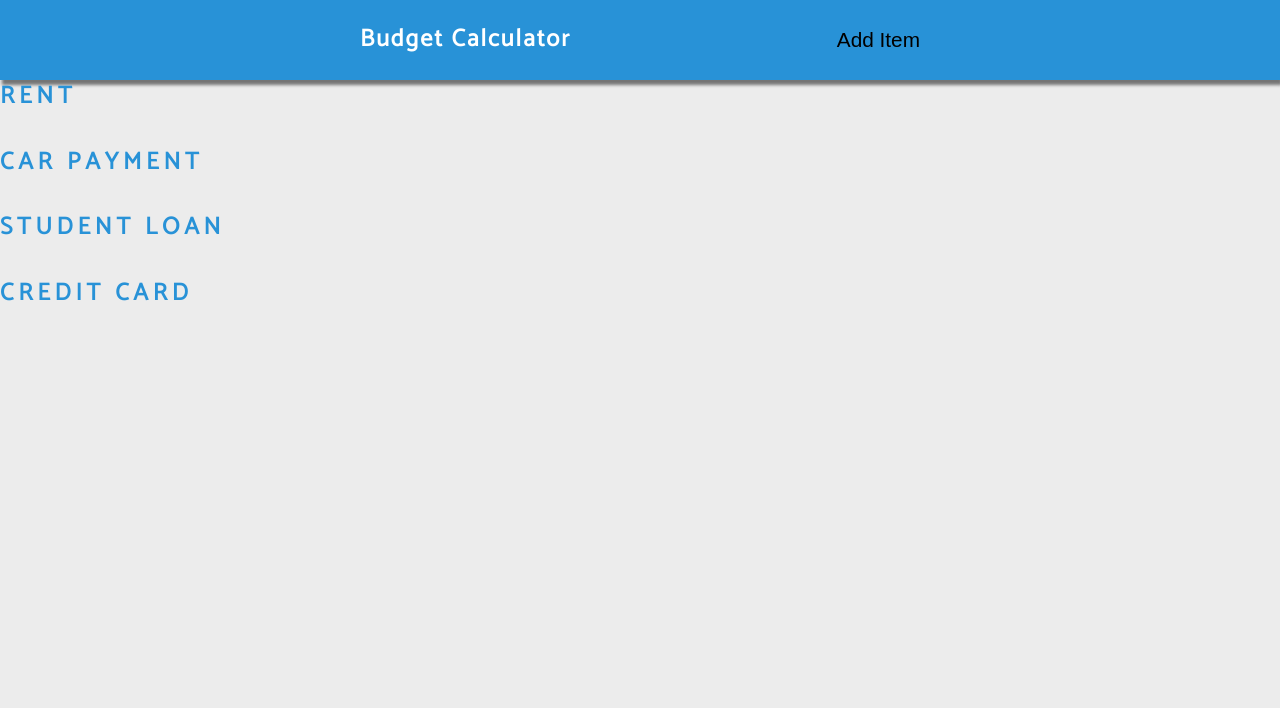
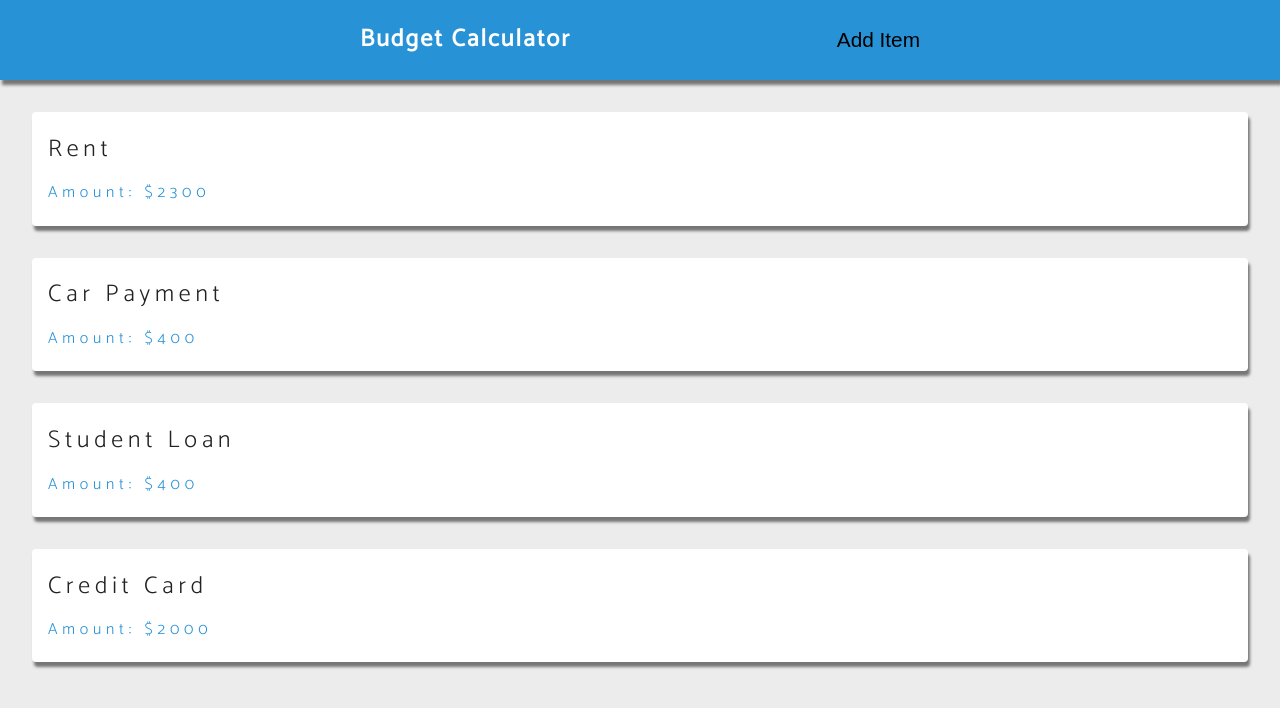
Before and after one commit to MahmonirB/calculator-svelte, a Svelte app: page / in a window 1280 px wide. Shown: the top 708 px of the page. Built offline with nearby package versions, Linux system fonts and the light colour scheme.

Commit message:
feat: add expense items with buttons

```diff
--- a/src/App.svelte
+++ b/src/App.svelte
@@ -3,7 +3,6 @@
 import Navbar from "./component/Navbar.svelte";
   import expensesData from "./expenses";
   let expenses = [...expensesData];
-  console.log(expenses)
 </script>
 
 <Navbar />
--- a/src/app.css
+++ b/src/app.css
@@ -187,6 +187,7 @@ Single Expense
   justify-content: space-between;
   text-transform: capitalize;
   align-items: center;
+  margin: 2rem;
   margin-bottom: 2rem;
   padding: 1.3rem 1rem;
   border-radius: var(--mainBorderRadius);
--- a/src/component/Expense.svelte
+++ b/src/component/Expense.svelte
@@ -1 +1,24 @@
-<h1>This is an expense</h1>
+<script>
+    export let name = '';
+    export let amount = 0;
+    export let id;
+</script>
+
+<article class="single-expense">
+    <div class="expense-info">
+        <h2>{name}
+        <button class="amount-btn">
+            <i class="fas fa-caret-down"/>
+        </button>
+    </h2>
+    <h4>amount: ${amount}</h4>
+    </div>
+    <div class="expense-buttons">
+        <button class="expense-btn edit-btn">
+            <i class="fas fa-pen"></i>
+        </button>
+        <button class="expense-btn delete-btn">
+            <i class="fas fa-trash"></i>
+        </button>
+    </div>
+</article>
--- a/src/component/ExpenseList.svelte
+++ b/src/component/ExpenseList.svelte
@@ -1,10 +1,19 @@
 <script>
+  import Expense from "./Expense.svelte";
     import Title from "./Title.svelte";
     export let expenses = [];
 </script>
 
+<style>
+    h2 {
+        text-transform: capitalize;
+    }
+</style>
+
 <section>
-    {#each expenses as item}
-    <Title title={item.name} />
+    {#each expenses as item, index}
+      <Expense {...item} />
+    {:else}
+      <h2>List is empty</h2>
     {/each}
 </section>
```
